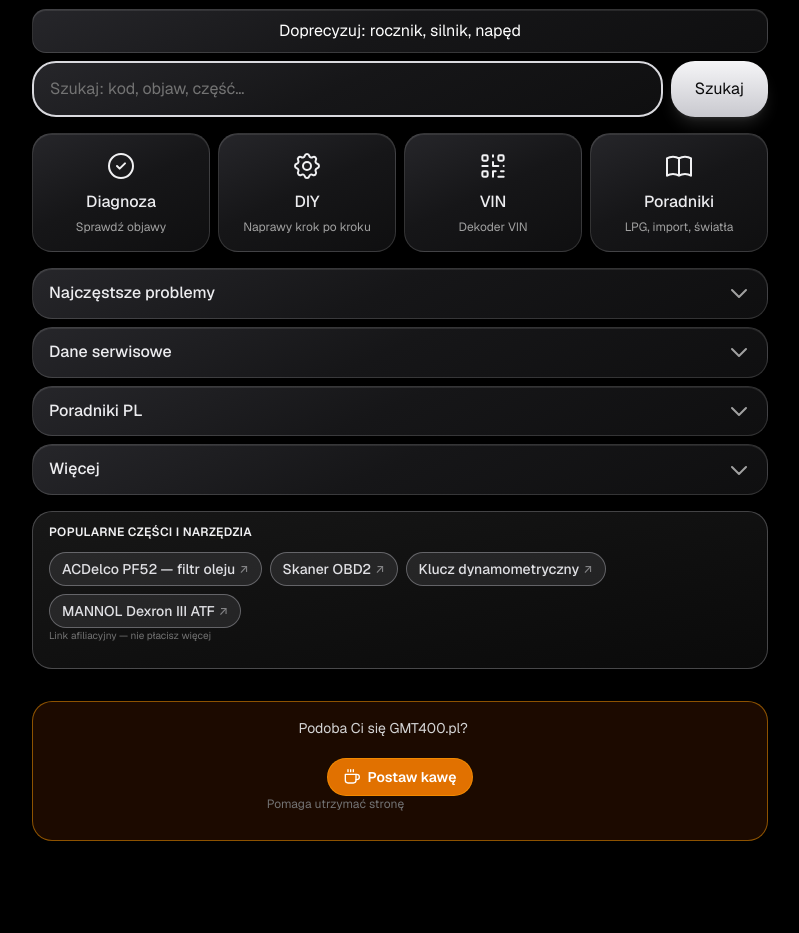
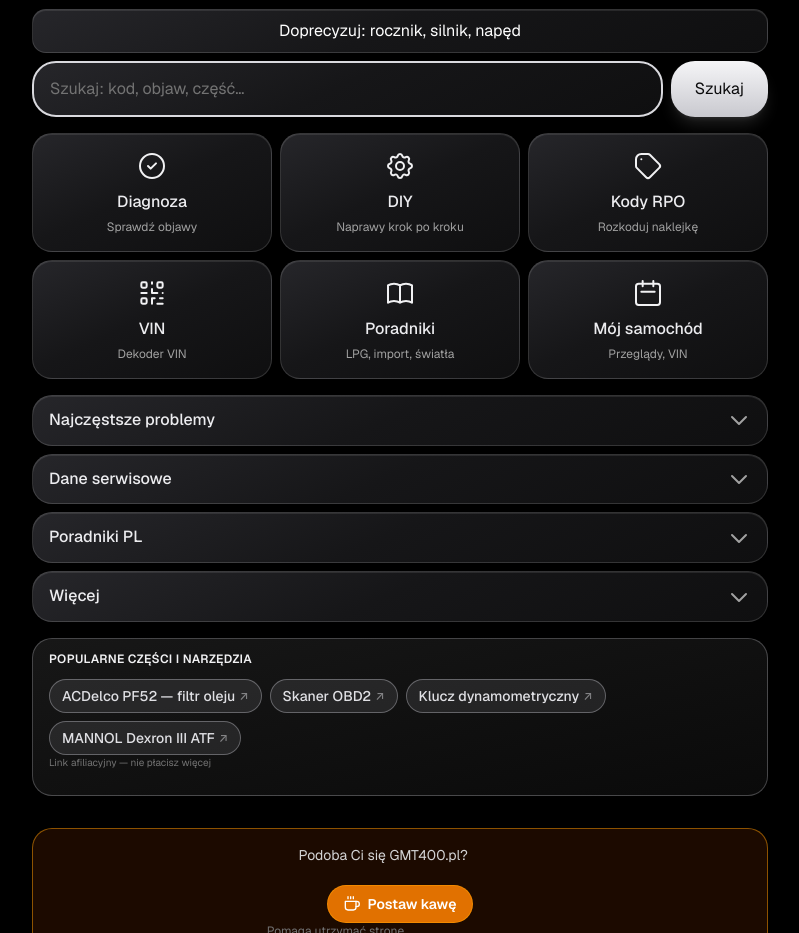
Before and after one commit to tsrc4mm9gg-netizen/gmt400-app, a Next.js app: page / in a window 1280 px wide. Shown: the part 800-1733 px from the top of the page, without its empty margins (240-1039 px from the left). Built offline with nearby package versions, Linux system fonts and the light colour scheme.

Commit message:
feat: add RPO codes to quick actions

```diff
--- a/src/app/HomeHero.tsx
+++ b/src/app/HomeHero.tsx
@@ -23,8 +23,10 @@ import SearchWithSuggestions from './ui/SearchWithSuggestions';
 const QUICK_ACTIONS = [
   { href: '/diagnoza', icon: 'M9 12l2 2 4-4m6 2a9 9 0 11-18 0 9 9 0 0118 0z', label: 'Diagnoza', desc: 'Sprawdź objawy' },
   { href: '/diy', icon: 'M10.325 4.317c.426-1.756 2.924-1.756 3.35 0a1.724 1.724 0 002.573 1.066c1.543-.94 3.31.826 2.37 2.37a1.724 1.724 0 001.065 2.572c1.756.426 1.756 2.924 0 3.35a1.724 1.724 0 00-1.066 2.573c.94 1.543-.826 3.31-2.37 2.37a1.724 1.724 0 00-2.572 1.065c-.426 1.756-2.924 1.756-3.35 0a1.724 1.724 0 00-2.573-1.066c-1.543.94-3.31-.826-2.37-2.37a1.724 1.724 0 00-1.065-2.572c-1.756-.426-1.756-2.924 0-3.35a1.724 1.724 0 001.066-2.573c-.94-1.543.826-3.31 2.37-2.37.996.608 2.296.07 2.572-1.065z M15 12a3 3 0 11-6 0 3 3 0 016 0z', label: 'DIY', desc: 'Naprawy krok po kroku' },
+  { href: '/narzedzia/rpo', icon: 'M7 7h.01M7 3h5c.512 0 1.024.195 1.414.586l7 7a2 2 0 010 2.828l-7 7a2 2 0 01-2.828 0l-7-7A1.994 1.994 0 013 12V7a4 4 0 014-4z', label: 'Kody RPO', desc: 'Rozkoduj naklejkę' },
   { href: '/vin', icon: 'M12 4v1m6 11h2m-6 0h-2v4m0-11v3m0 0h.01M12 12h4.01M16 20h4M4 12h4m12 0h.01M5 8h2a1 1 0 001-1V5a1 1 0 00-1-1H5a1 1 0 00-1 1v2a1 1 0 001 1zm12 0h2a1 1 0 001-1V5a1 1 0 00-1-1h-2a1 1 0 00-1 1v2a1 1 0 001 1zM5 20h2a1 1 0 001-1v-2a1 1 0 00-1-1H5a1 1 0 00-1 1v2a1 1 0 001 1z', label: 'VIN', desc: 'Dekoder VIN' },
   { href: '/dla-wlasciciela', icon: 'M12 6.253v13m0-13C10.832 5.477 9.246 5 7.5 5S4.168 5.477 3 6.253v13C4.168 18.477 5.754 18 7.5 18s3.332.477 4.5 1.253m0-13C13.168 5.477 14.754 5 16.5 5c1.747 0 3.332.477 4.5 1.253v13C19.832 18.477 18.247 18 16.5 18c-1.746 0-3.332.477-4.5 1.253', label: 'Poradniki', desc: 'LPG, import, światła' },
+  { href: '/moj-samochod', icon: 'M8 7V3m8 4V3m-9 8h10M5 21h14a2 2 0 002-2V7a2 2 0 00-2-2H5a2 2 0 00-2 2v12a2 2 0 002 2z', label: 'Mój samochód', desc: 'Przeglądy, VIN' },
 ];
 
 function AccordionSection({ title, children }: { title: string; children: React.ReactNode }) {
@@ -77,7 +79,7 @@ export default function HomeHero() {
 
       <SearchWithSuggestions />
 
-      <div className="mx-4 mb-4 grid grid-cols-2 gap-2 sm:grid-cols-4">
+      <div className="mx-4 mb-4 grid grid-cols-2 gap-2 sm:grid-cols-3">
         {QUICK_ACTIONS.map(action => (
           <Link
             key={action.href}
```
